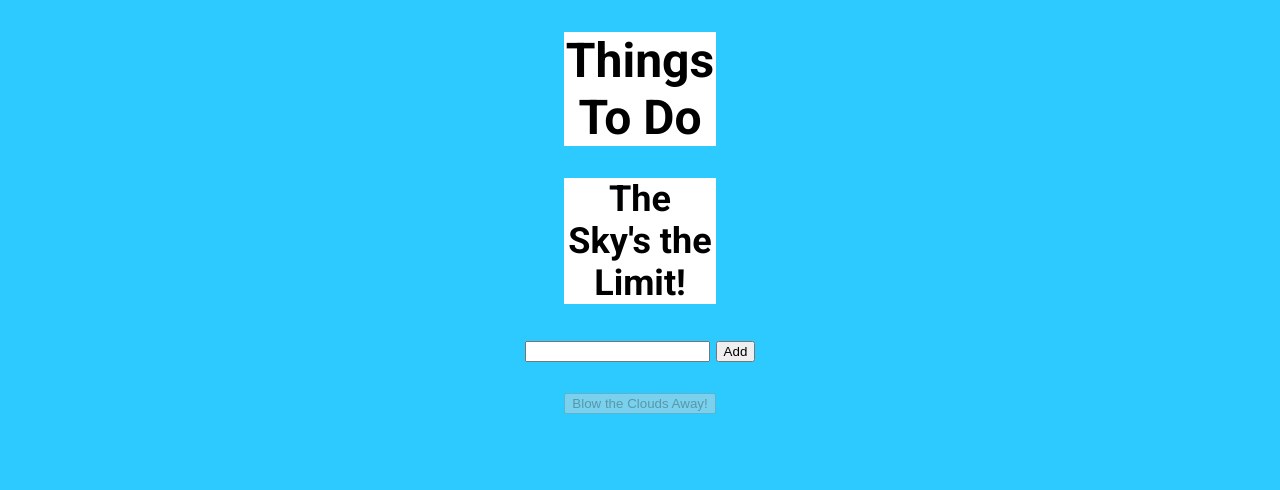
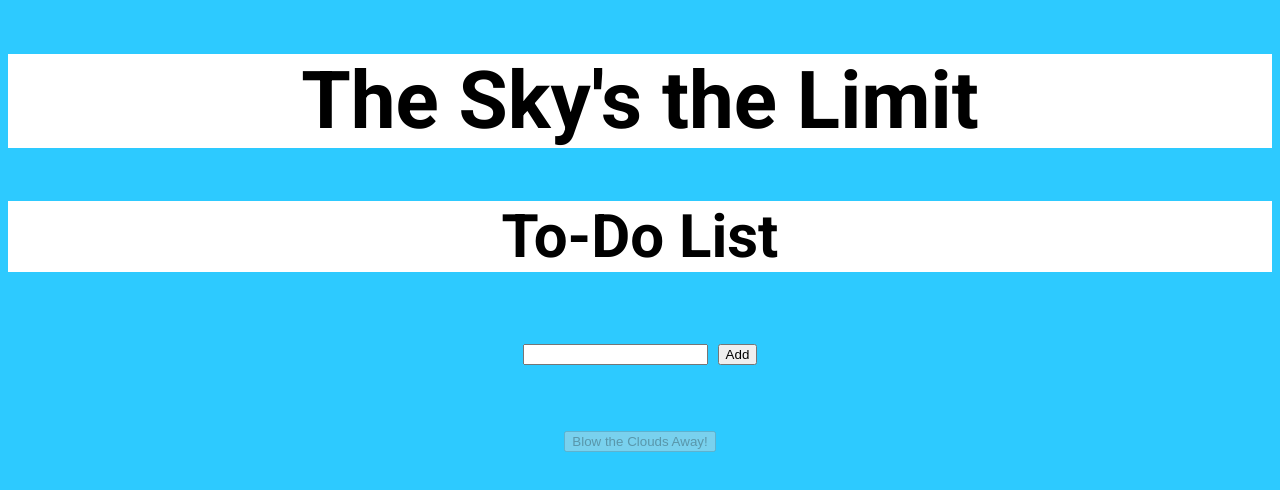
Before and after one commit to Milland-2024/To-Do-App, a SvelteKit app: page / in a window 1280 px wide. Shown: the top 490 px of the page. Built offline with nearby package versions, Linux system fonts and the light colour scheme.

Commit message:
initial commit

```diff
--- a/src/routes/+page.svelte
+++ b/src/routes/+page.svelte
@@ -3,7 +3,7 @@
      import Todo from "./Todo.svelte";
 </script>
 
-<h1>Things To Do</h1>
-<h2>The Sky's the Limit!</h2>
+<h1>The Sky's the Limit</h1>
+<h2>To-Do List</h2>
 
 <Todo/>
--- a/src/style.css
+++ b/src/style.css
@@ -1,6 +1,6 @@
 body {
      font-family: "Roboto", sans-serif;
-     font-size: 150%;
+     font-size: 250%;
      text-align: center;
      background-color: rgb(45, 202, 255);
 }
@@ -10,32 +10,22 @@ span.done {
 }
 h1 {
      background-color: rgb(255, 255, 255);
-     margin-left: 44%;
-     margin-right: 44%;
 }
 h2 {
      background-color: rgb(255, 255, 255);
-     margin-left: 44%;
-     margin-right: 44%;
 }
 .todo-list li{
-     font-size: 100%;
      color: rgb(214, 214, 214);
      background-color: rgb(84, 84, 84);
-     margin-left: 44%;
-     margin-right: 44%;
      text-align: center;
+     font-size: 50%;
 }
 .done-list {
-     font-size: 100%;
      color: rgb(214, 214, 214);
      background-color: rgb(84, 84, 84);
-     margin-left: 44%;
-     margin-right: 44%;
      text-decoration: none;
+     font-size: 50%;
 }
 h3 {
      background-color: rgb(84, 84, 84);
-     margin-left: 44%;
-     margin-right: 44%;
 }
```
